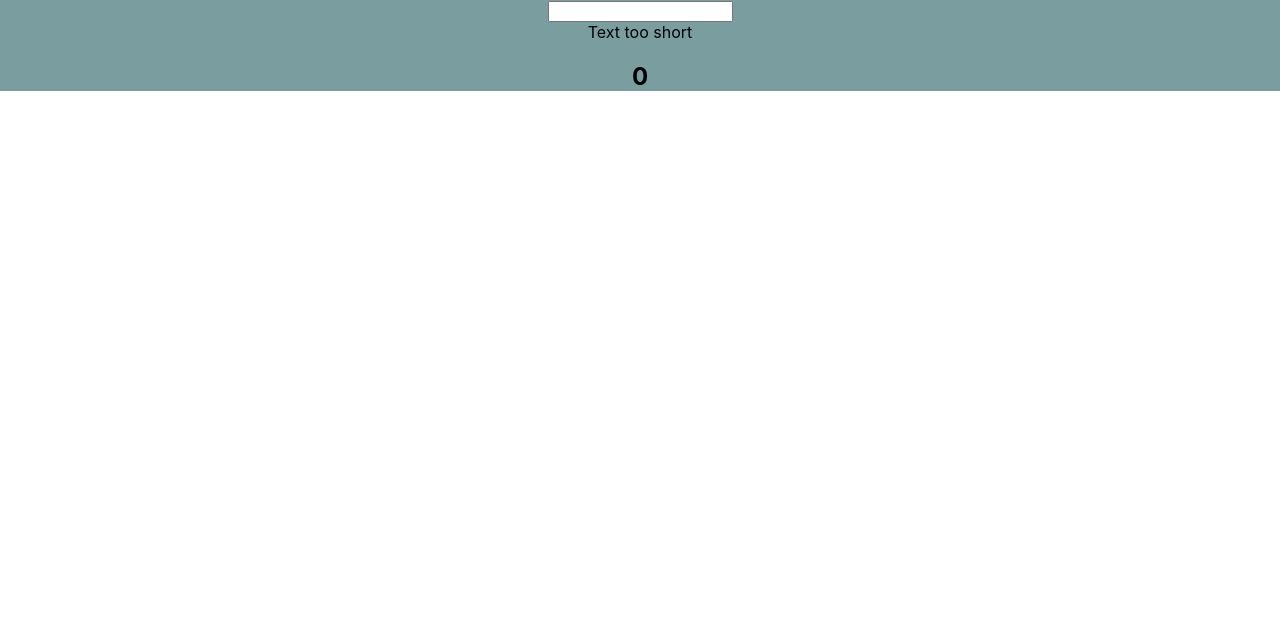
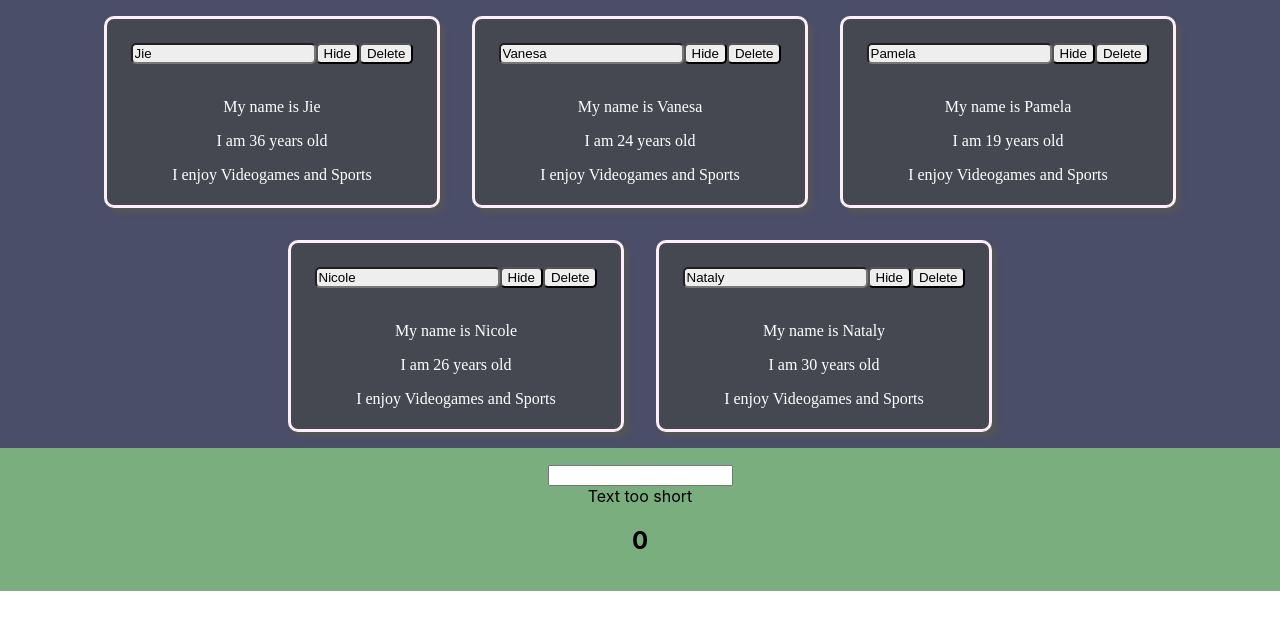
Before and after one commit to beracho/react-course, a React (Create React App) app: page / in a window 1280 px wide. Shown: the top 630 px of the page. Built offline with nearby package versions, Linux system fonts and the light colour scheme.

Commit message:
Sets tasks into own classes

```diff
--- a/src/App.js
+++ b/src/App.js
@@ -1,48 +1,16 @@
 import React, { Component } from 'react';
-import CharComponent from './CharComponent/CharComponent';
-import ValidationComponent from './ValidationComponent/ValidationComponent';
+import FirstTask from './FirstTask/FirstTask'
+import SecondTask from './SecondTask/SecondTask'
 import './App.css';
 class App extends Component {
-  state = {
-    inputText: ''
-  }
-  InputChangedHandler = event => {
-    this.setState({
-      inputText: event.target.value
-    });
-  }
-
-  deleteItem = (charIndex) => {
-    const newText = this.state.inputText.substring(0, charIndex) + this.state.inputText.substring(charIndex + 1);
-    this.setState({
-      inputText: newText
-    });
-  }
 
   render () {
-    let characters = null;
-    if (this.state.inputText.length > 0) {
-      characters = (
-        <div>
-        {this.state.inputText.split('').map((singleChar, index) => {
-          if(singleChar == ' ')
-            singleChar = '.';
-          return <CharComponent
-            item={singleChar}
-            key={index}
-            deleteItem={() => this.deleteItem(index)}/>
-        })}
-        </div>
-      );
-    }
-
     return (
-    <div className="App">
-      <input type="text" onChange={this.InputChangedHandler} value={this.state.inputText} />
-      <ValidationComponent length={this.state.inputText.length}/>
-      <h2>{this.state.inputText.length}</h2>
-      {characters}
-    </div>);
+      <div>
+        <FirstTask/>
+        <SecondTask/>
+      </div>
+    )
   }
 }
 
--- /dev/null
+++ b/src/FirstTask/FirstTask.css
@@ -0,0 +1,40 @@
+.FirstTask {
+    text-align: center;
+    background-color: #4a4e69;
+    height: auto;
+  }
+
+  .App-logo {
+    height: 40vmin;
+    pointer-events: none;
+  }
+
+  @media (prefers-reduced-motion: no-preference) {
+    .App-logo {
+      animation: App-logo-spin infinite 20s linear;
+    }
+  }
+
+  .App-header {
+    background-color: #282c34;
+    min-height: 100vh;
+    display: flex;
+    flex-direction: column;
+    align-items: center;
+    justify-content: center;
+    font-size: calc(10px + 2vmin);
+    color: white;
+  }
+
+  .App-link {
+    color: #61dafb;
+  }
+
+  @keyframes App-logo-spin {
+    from {
+      transform: rotate(0deg);
+    }
+    to {
+      transform: rotate(360deg);
+    }
+  }
--- /dev/null
+++ b/src/FirstTask/FirstTask.js
@@ -0,0 +1,103 @@
+import React, { Component } from 'react'
+import UserInput from './UserInput/UserInput';
+import UserOutput from './UserOutput/UserOutput';
+import './FirstTask.css';
+
+class FirstTask extends Component {
+  state = {
+    persons: [
+      {
+        username: 'Jie',
+        age: RandomAge(),
+        description: 'I enjoy Videogames and Sports',
+        hidden: true
+      }, {
+        username: 'Vanesa',
+        age: RandomAge(),
+        description: 'I enjoy Videogames and Sports',
+        hidden: true
+      }, {
+        username: 'Pamela',
+        age: RandomAge(),
+        description: 'I enjoy Videogames and Sports',
+        hidden: true
+      }, {
+        username: 'Nicole',
+        age: RandomAge(),
+        description: 'I enjoy Videogames and Sports',
+        hidden: true
+      }, {
+        username: 'Nataly',
+        age: RandomAge(),
+        description: 'I enjoy Videogames and Sports',
+        hidden: true
+      }
+    ]
+  };
+  NameChangedHandler = position => event => {
+    let auxPersons = [...this.state.persons]
+    auxPersons[position].username = event.target.value;
+    this.setState({
+      persons: auxPersons
+    });
+  }
+
+  toggleContentHandler = (position) => {
+    let auxPersons = [...this.state.persons]
+    auxPersons[position].hidden = !this.state.persons[position].hidden;
+    this.setState({
+      persons: auxPersons
+    });
+  }
+
+  deleteItem = (personIndex) => {
+    const auxPersons = [...this.state.persons];
+    auxPersons.splice(personIndex, 1);
+    this.setState({
+      persons: auxPersons
+    });
+  }
+
+  render() {
+    const style = {
+      backgroundColor: '#454851',
+      width: '25%',
+      display: 'inline-block',
+      font: 'inherit',
+      border: '3px solid #fceff9',
+      padding: '5px',
+      margin: '16px',
+      borderRadius: '10px',
+      boxShadow: '5px 5px 5px #555'
+    };
+
+    let items = (
+      <div className="FirstTask">
+        {this.state.persons.map((person, index) => {
+          return <div style={style} key={index}>
+            <UserInput
+              name={person.username}
+              changed={this.NameChangedHandler}
+              hideShow={this.toggleContentHandler.bind(this, index)}
+              deleteItem={this.deleteItem.bind(this, index)}
+              hidden={person.hidden}
+              position={index} />
+            <UserOutput
+              name={person.username}
+              age={person.age}
+              description={person.description}
+              hide={person.hidden} />
+          </div>
+        })}
+      </div>
+    );
+
+    return items;
+  }
+}
+
+const RandomAge = () => {
+  return Math.floor(Math.random() * 30) + 15;
+}
+
+export default FirstTask;
--- a/src/UserOutput/UserOutput.css
+++ b/src/FirstTask/UserOutput/UserOutput.css
@@ -1,4 +1,4 @@
 .UserOutput {
-    color: #1d3557;
+    color: white;
     font-family: Goudy Old Style;
 }
--- a/src/CharComponent/CharComponent.css
+++ b/src/SecondTask/CharComponent/CharComponent.css
@@ -4,4 +4,6 @@
     text-align: center;
     margin: 10px;
     border: 1px solid black;
+    background-color: #454851;
+    color: #fceff9;
 }
--- /dev/null
+++ b/src/SecondTask/SecondTask.css
@@ -0,0 +1,41 @@
+.SecondTask {
+    text-align: center;
+    background-color: #7bae7f;
+    height: auto;
+    padding: 16px;
+  }
+
+  .App-logo {
+    height: 40vmin;
+    pointer-events: none;
+  }
+
+  @media (prefers-reduced-motion: no-preference) {
+    .App-logo {
+      animation: App-logo-spin infinite 20s linear;
+    }
+  }
+
+  .App-header {
+    background-color: #282c34;
+    min-height: 100vh;
+    display: flex;
+    flex-direction: column;
+    align-items: center;
+    justify-content: center;
+    font-size: calc(10px + 2vmin);
+    color: white;
+  }
+
+  .App-link {
+    color: #61dafb;
+  }
+
+  @keyframes App-logo-spin {
+    from {
+      transform: rotate(0deg);
+    }
+    to {
+      transform: rotate(360deg);
+    }
+  }
--- /dev/null
+++ b/src/SecondTask/SecondTask.js
@@ -0,0 +1,50 @@
+import React, { Component } from 'react';
+import CharComponent from './CharComponent/CharComponent';
+import ValidationComponent from './ValidationComponent/ValidationComponent';
+import './SecondTask.css';
+
+class SecondTask extends Component {
+  state = {
+    inputText: ''
+  }
+  InputChangedHandler = event => {
+    this.setState({
+      inputText: event.target.value
+    });
+  }
+
+  deleteItem = (charIndex) => {
+    const newText = this.state.inputText.substring(0, charIndex) + this.state.inputText.substring(charIndex + 1);
+    this.setState({
+      inputText: newText
+    });
+  }
+
+  render() {
+    let characters = null;
+    if (this.state.inputText.length > 0) {
+      characters = (
+        <div>
+          {this.state.inputText.split('').map((singleChar, index) => {
+            if (singleChar == ' ')
+              singleChar = '.';
+            return <CharComponent
+              item={singleChar}
+              key={index}
+              deleteItem={() => this.deleteItem(index)} />
+          })}
+        </div>
+      );
+    }
+
+    return (
+      <div className="SecondTask">
+        <input type="text" onChange={this.InputChangedHandler} value={this.state.inputText} />
+        <ValidationComponent length={this.state.inputText.length} />
+        <h2>{this.state.inputText.length}</h2>
+        {characters}
+      </div>);
+  }
+}
+
+export default SecondTask;
```
Also changed, not shown: src/FirstTask/UserInput/UserInput.css (renamed from src/UserInput/UserInput.css), src/FirstTask/UserInput/UserInput.js (renamed from src/UserInput/UserInput.js), src/FirstTask/UserOutput/UserOutput.js (renamed from src/UserOutput/UserOutput.js), src/SecondTask/CharComponent/CharComponent.js (renamed from src/CharComponent/CharComponent.js), src/SecondTask/ValidationComponent/ValidationComponent.js (renamed from src/ValidationComponent/ValidationComponent.js).
